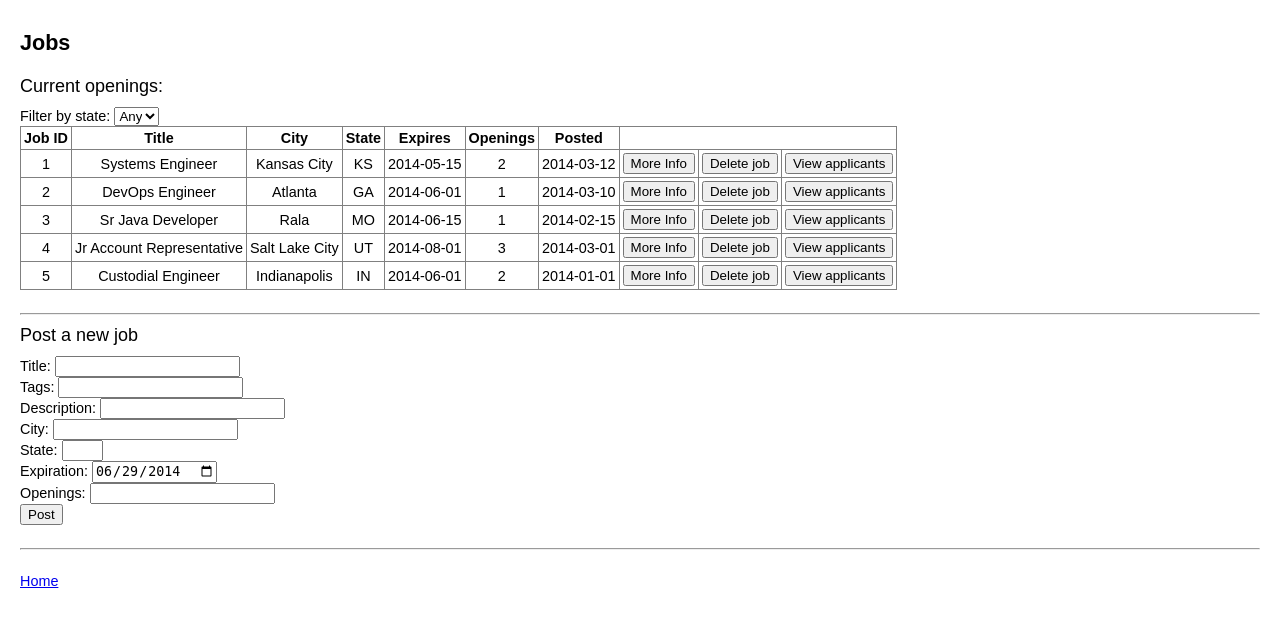
After one commit to atheiman/app-ly, a PHP site: page /assoc/jobs.php in a window 1280 px wide. The commit adds this page. Shown: the top 627 px of the page. Run offline with PHP 8.4, Linux system fonts and the light colour scheme; a user stored in the database is signed in; data comes from the database, SQL or seed files in the repository.

Commit message:
completed version 1

```diff
--- a/web/assoc/home.php
+++ b/web/assoc/home.php
@@ -16,6 +16,7 @@ Applicant Home
 <div id='content'>
 <div class='section_head'>Welcome, <?php echo $_SESSION['firstname']; ?></div>
 <a href='browse_applicants.php'>Browse Applicants</a><br>
+<a href='jobs.php'>Jobs</a><br>
 <br><hr><br>
 <a href='logout.php'>Logout</a><br>
 </div>
--- /dev/null
+++ b/web/assoc/jobs.php
@@ -0,0 +1,124 @@
+<?php
+session_start();
+if (!isset($_SESSION['user_email'])) {
+  header('Location: login.php');
+}
+if (isset($_GET['state']) and $_GET['state'] == "Any") {
+  header('Location: jobs.php');
+}
+include '../resources/db_connect.php';
+$post_date=date("Y-m-d");  // $post_date is str
+//echo "post date: $post_date <br>";
+$expir_date = date_create($post_date);  // $expir_date is obj
+$expir_date = date_add($expir_date,date_interval_create_from_date_string("90 days"));  // $expir_date is obj
+$expir_date = date_format($expir_date , "Y-m-d");  // $expir_date is str
+//echo "expiration date: $expir_date <br>";
+function test_input($data) {
+  $data = trim($data);
+  $data = stripslashes($data);
+  $data = htmlspecialchars($data);
+  return $data;
+}
+if ($_SERVER['REQUEST_METHOD'] == 'POST') {
+  $title = test_input($_POST['title']);
+  $tags = test_input($_POST['tags']);
+  $description = test_input($_POST['description']);
+  $city = test_input($_POST['city']);
+  $state = test_input($_POST['state']);
+  $expiration = test_input($_POST['expiration']);
+  $openings = test_input($_POST['openings']);
+  $posted = $post_date;
+  $sql = "insert into jobs ( title , tags , description , city , state , expiration , openings , posted )
+  values
+  ( '$title' , '$tags' , '$description' , '$city' , '$state' , '$expiration' , $openings , '$posted' )";
+  $result = mysqli_query($con,$sql);
+}
+?>
+<!doctype html>
+<html>
+<title>App-ly</title>
+<link rel="stylesheet" type="text/css" href="../resources/style.css">
+</head>
+<body>
+<div id='page_title'>
+Jobs
+</div>
+<div id='content'>
+<div class='section_head'>Current openings:</div>
+Filter by state: <select onchange='search_by_state()' id='state'><option value="Any">Any</option>
+<?php
+$sql = "select distinct state from jobs";
+$result = mysqli_query($con,$sql);
+while ($row = mysqli_fetch_array($result)) {
+  $state=$row['state'];
+  echo "<option id='$state' value=".rawurlencode($state).">$state</option>";
+}
+mysqli_free_result($result);
+?>
+</select><br>
+<?php
+if (isset($_GET['state'])) {
+  $state = $_GET['state'];
+  echo "<script>document.getElementById('$state').selected=true;</script>";
+  $sql = "select * from jobs where state = '$state'";
+} else {
+  $sql = "select * from jobs";
+}
+$result = mysqli_query($con,$sql);
+if ($result->num_rows == 0) {
+  echo "Sorry, no jobs currently listed. Check back soon!";
+} else {
+  echo "<table border='1' cellpadding='3'><th>Job ID</th><th>Title</th><th>City</th><th>State</th><th>Expires</th><th>Openings</th><th>Posted</th>";
+  while($row = mysqli_fetch_array($result)) {
+    $job_id = $row['job_id'];
+    $title = $row['title'];
+    $tags = $row['tags'];
+    $description = $row['description'];
+    $city = $row['city'];
+    $state = $row['state'];
+    $expiration = $row['expiration'];
+    $openings = $row['openings'];
+    $posted = $row['posted'];
+    $delete_url = "delete_job.php?job_id=$job_id";
+    $applicants_url = "browse_applicants.php?job_id=$job_id";
+    echo "<tr>";
+    echo "<td>$job_id</td>";
+    echo "<td>$title</td>";
+    echo "<td>$city</td>";
+    echo "<td>$state</td>";
+    echo "<td>$expiration</td>";
+    echo "<td>$openings</td>";
+    echo "<td>$posted</td>";
+    echo "<td><button onclick='alert(".'"'.$description.'"'.")'>More Info</button></td>";
+    echo "<td><button onclick='window.location.assign(".'"'."$delete_url".'"'.")'>Delete job</button></td>";
+    echo "<td><button onclick='window.location.assign(".'"'."$applicants_url".'"'.")'>View applicants</button></td>";
+    echo "</tr>";
+  }
+  echo "</table>";
+}
+mysqli_free_result($result);
+?>
+<br><hr>
+<div class='section_head'>Post a new job</div>
+<form method='post' action='<?php echo htmlspecialchars($_SERVER["PHP_SELF"]);?>' name='new_job_form'>
+Title: <input type='text' name='title' id='input_title'><br>
+Tags: <input type='text' name='tags' id='input_tags'><br>
+Description: <input type='text' name='description' id='description'><br>
+City: <input type='text' name='city' id='input_city'><br>
+State: <input type='text' name='state' id='input_state' maxlength='2' size='2' onchange="this.value=this.value.toUpperCase()"><br>
+Expiration: <input type='date' name='expiration' id='input_expiration' value='<?php echo $expir_date; ?>'><br>
+Openings: <input type='number' name='openings' id='openings'><br>
+<input type='submit' value='Post'>
+</form>
+<br><hr><br>
+<a href='home.php'>Home</a><br>
+</div>
+<script>
+function search_by_state() {
+  var state_value = document.getElementById('state').value;
+  var url = "jobs.php?state="+state_value;
+  window.location.assign(url);
+}
+</script>
+</body>
+</html>
--- a/web/education.php
+++ b/web/education.php
@@ -65,7 +65,7 @@ Education Status: <span class='red'>*</span> <select id='edu_status' name='edu_s
 Graduation Date: <span class='red'>*</span> <input type='date' id='grad_date' name='grad_date' required><br>
 Major: <span class='red'>*</span> <input type='text' id='major' name='major' size='30' required><br>
 <input type='submit' id='submit'><br>
-</form>
+</form><br>
 <?php
 // Show all education for this email and allow deleting. (maybe in future add updating)
 $sql = "select * from education where applicant_email = '".$_SESSION['email']."'";
@@ -98,7 +98,7 @@ if ( $result->num_rows != 0 ) {
 }
 mysqli_free_result($result);
 ?>
-<hr>
+<br><hr>
 <a href='home.php'>Home</a><br>
 </div>
 </body>
--- a/web/home.php
+++ b/web/home.php
@@ -19,7 +19,7 @@ Applicant Home
 <a href='education.php'>Update your education history</a><br>
 <a href='work_history.php'>Update your work history</a><br>
 <a href='jobs.php'>Browse openings</a>
-<hr>
+<br><br><hr>
 <a href='logout.php'>Logout</a><br>
 </div>
 </body>
--- a/web/jobs.php
+++ b/web/jobs.php
@@ -75,7 +75,7 @@ if ($result->num_rows == 0) {
 }
 mysqli_free_result($result);
 ?>
-<hr>
+<br><hr>
 <?php
 $applicant_email = $_SESSION['email'];
 $sql = "select jobs.job_id , jobs.title , jobs.state , jobs.city , applied.applicant_email from jobs , applied
@@ -104,7 +104,7 @@ if ($result->num_rows == 0) {
 }
 mysqli_free_result($result);
 ?>
-<hr>
+<br><hr>
 <a href='home.php'>Home</a><br>
 </div>
 </body>
--- a/web/login.php
+++ b/web/login.php
@@ -69,6 +69,7 @@ if ($error == 'incorrect password') {
 echo "</script>";
 ?>
 </div>
+<br>
 <hr>Not a member yet? <a href='sign_up.php'>Sign up</a>
 </div>
 </body>
--- a/web/profile.php
+++ b/web/profile.php
@@ -68,7 +68,8 @@ Phone: <input id='phone' type='text' name='phone' required <?php echo "value='$c
 </form>
 <div id='msg'><?php echo $msg; ?>
 </div>
-<hr><a href='home.php'>Home</a><br>
+<br><hr>
+<a href='home.php'>Home</a><br>
 </div>
 <script>
 function enable_update() {
--- a/web/work_history.php
+++ b/web/work_history.php
@@ -61,7 +61,7 @@ Start Date: <span class='red'>*</span> <input type='date' id='start_date' name='
 End Date: <input type='date' id='end_date' name='end_date'><br>
 Reason for leaving: <input type='text' id='reason_for_leaving' name='reason_for_leaving' size='30'><br>
 <input type='submit' id='submit'><br>
-</form>
+</form><br>
 <?php
 // Show all work_history for this email and allow deleting. (maybe in future add updating)
 $sql = "select wh_id , applicant_email , title , employer , start_date , end_date , reason_for_leaving from work_history where applicant_email = '".$_SESSION['email']."'";
@@ -95,7 +95,7 @@ if ($result->num_rows != 0 ) {
 
 mysqli_free_result($result);
 ?>
-<hr>
+<br><hr>
 <a href='home.php'>Home</a><br>
 </div>
 </body>
```
Also changed, not shown: web/assoc/applicant_info.php (+47 -13 lines), web/assoc/browse_applicants.php (+47 -7 lines), web/assoc/delete_job.php (added, +28 -0 lines).
